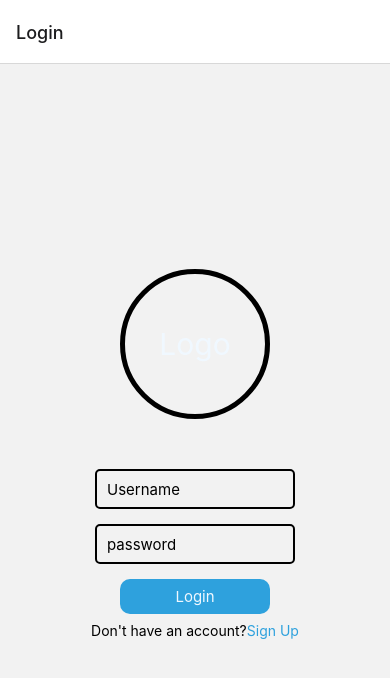
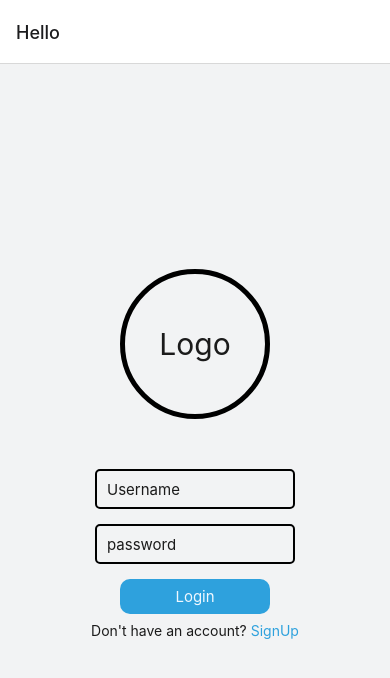
Before and after one commit to Reigningeddie/Grand-Hand-Slam, a React Native app: screen /Login in a window 390 px wide. Shown: the top 678 px of the page. Built offline with nearby package versions, Linux system fonts and the light colour scheme.

Commit message:
added navigation to SignUp from login screen

```diff
--- a/src/App.tsx
+++ b/src/App.tsx
@@ -1,17 +1,27 @@
 import React from 'react';
+// import type {PropsWithChildren} from 'react';
 import {NavigationContainer} from '@react-navigation/native';
 import {createNativeStackNavigator} from '@react-navigation/native-stack';
-import Login from './screens/login';
-import SignUp from './screens/signUp';
+import Login from './screens/Login';
+import SignUp from './screens/SignUp';
 
-const Stack = createNativeStackNavigator();
+export type RootStackParamList = {
+  Login: undefined;
+  SignUp: undefined;
+};
+
+const Stack = createNativeStackNavigator<RootStackParamList>();
 
 function App(): React.JSX.Element {
   return (
     <NavigationContainer>
       <Stack.Navigator initialRouteName="Login">
-        <Stack.Screen name="Login" component={Login} />
-        <Stack.Screen name="signUp" component={SignUp} />
+        <Stack.Screen
+          name="Login"
+          component={Login}
+          options={{title: 'Hello'}}
+        />
+        <Stack.Screen name="SignUp" component={SignUp} />
       </Stack.Navigator>
     </NavigationContainer>
   );
--- a/src/screens/login.tsx
+++ b/src/screens/login.tsx
@@ -1,24 +1,38 @@
 import React from 'react';
 import {View, Text, StyleSheet, TextInput, Pressable} from 'react-native';
+import {NativeStackScreenProps} from '@react-navigation/native-stack';
+import {RootStackParamList} from '../App';
 
-export default function login() {
+type LoginProps = NativeStackScreenProps<RootStackParamList, 'Login'>;
+
+export default function Login({navigation}: LoginProps) {
   return (
     <View style={styles.body}>
       <View style={styles.logo}>
         <Text style={styles.logoTxt}>Logo</Text>
       </View>
-      <TextInput style={styles.input} placeholder={'Username'} />
+      <TextInput
+        style={styles.input}
+        placeholder={'Username'}
+        placeholderTextColor="#1B1B1B"
+      />
       <TextInput
         style={styles.input}
         secureTextEntry={true}
         placeholder={'password'}
+        placeholderTextColor="#1B1B1B"
       />
       <Pressable style={styles.LoginBtn}>
         <Text style={styles.loginTxt}>Login</Text>
       </Pressable>
       <Text style={styles.text}>
         Don't have an account?
-        <Text style={styles.signUpTxt}>Sign Up</Text>
+        <Text
+          style={styles.signUpTxt}
+          onPress={() => navigation.navigate('SignUp')}>
+          {' '}
+          SignUp
+        </Text>
       </Text>
     </View>
   );
@@ -29,6 +43,7 @@ const styles = StyleSheet.create({
     flex: 1,
     justifyContent: 'center',
     alignItems: 'center',
+    backgroundColor: '#F2F3F4',
   },
 
   logo: {
@@ -42,11 +57,12 @@ const styles = StyleSheet.create({
   },
 
   logoTxt: {
-    color: 'aliceblue',
+    color: '#1B1B1B',
     fontSize: 30,
   },
 
   input: {
+    color: '#1B1B1B',
     fontSize: 15,
     borderWidth: 2,
     height: 40,
@@ -73,6 +89,7 @@ const styles = StyleSheet.create({
 
   text: {
     fontSize: 14,
+    color: '#1B1B1B',
   },
 
   signUpTxt: {
--- a/src/screens/signUp.tsx
+++ b/src/screens/signUp.tsx
@@ -1,7 +1,7 @@
 import React from 'react';
 import {StyleSheet, Text, View, TextInput, Pressable} from 'react-native';
 
-export default function signUp() {
+export default function SignUp() {
   return (
     <View style={styles.body}>
       <Text style={styles.txt}>Let's get you signed up!</Text>
```
